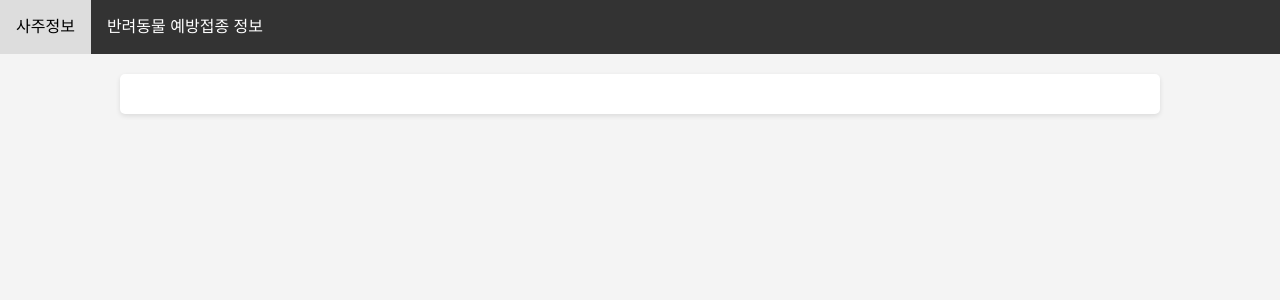
After one commit to ANM-01/data-crawling, a FastAPI app: template templates/navbar.html in a window 1280 px wide. The commit adds this page. Shown: the top 300 px of the page. Run offline with FastAPI, Linux system fonts and the light colour scheme; the template is opened without the code that fills it, so the values that code supplies are empty.

Commit message:
(생성)메뉴바 추가

```diff
--- /dev/null
+++ b/templates/navbar.html
@@ -0,0 +1,70 @@
+<!DOCTYPE html>
+<html lang="ko">
+
+<head>
+    <meta charset="UTF-8">
+    <meta name="viewport" content="width=device-width, initial-scale=1.0">
+    <title>{% block title %}데이터 확인{% endblock %}</title>
+    <!-- 공통 스타일 -->
+    <style>
+        /* Reset */
+        body, a, h1, h2, p {
+            margin: 0;
+            padding: 0;
+            font-family: 'Arial', sans-serif;
+            text-decoration: none;
+        }
+
+        body {
+            background-color: #f4f4f4;
+            font-size: 16px;
+            line-height: 1.6;
+        }
+
+        /* Navbar */
+        .navbar {
+            background-color: #333;
+            overflow: hidden;
+        }
+
+        .navbar a {
+            float: left;
+            display: block;
+            color: white;
+            text-align: center;
+            padding: 14px 16px;
+            transition: background-color 0.3s;
+        }
+
+        .navbar a:hover {
+            background-color: #ddd;
+            color: black;
+        }
+
+        /* Container */
+        .container {
+            max-width: 1000px;
+            margin: 20px auto;
+            background-color: #fff;
+            padding: 20px;
+            border-radius: 5px;
+            box-shadow: 0 2px 5px rgba(0, 0, 0, 0.1);
+        }
+    </style>
+</head>
+
+<body>
+    <!-- 메뉴바 -->
+    <div class="navbar">
+        <a href="/destiny">사주정보</a>
+        <a href="/vaccin_dog">반려동물 예방접종 정보</a>
+    </div>
+
+    <!-- 본문 내용 -->
+    <div class="container">
+        {% block content %}{% endblock %}
+    </div>
+
+</body>
+
+</html>
```
Also changed, not shown: templates/items.html (+8 -8 lines), templates/vaccin.html (+7 -9 lines).
